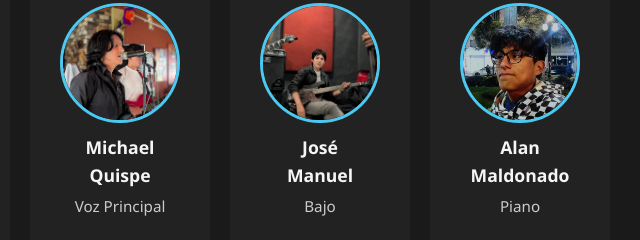
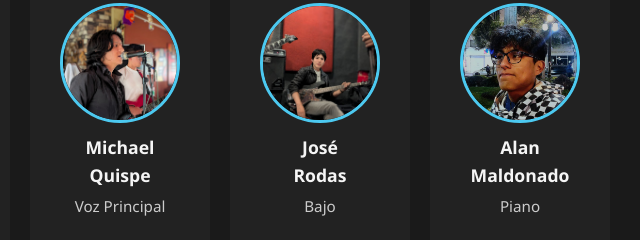
Before and after one commit to AIVERKE/BattleBread-Web-Site, a plain HTML site: page index.html in a window 1280 px wide. Shown: the part 2180-2420 px from the top of the page, 620-1260 px from the left. Drawn offline with Linux system fonts and the light colour scheme.

Commit message:
Cambio de nombre rodas

```diff
--- a/index.html
+++ b/index.html
@@ -130,7 +130,7 @@
 
         <div class="card-member">
           <div class="avatar"><img src="images/manuel.jpg" alt="José Rodas"></div>
-          <h4>José<br>Manuel</h4>
+          <h4>José<br>Rodas</h4>
           <p>Bajo</p>
           <p>Consultor en Economía y Derecho</p>
         </div>
```
